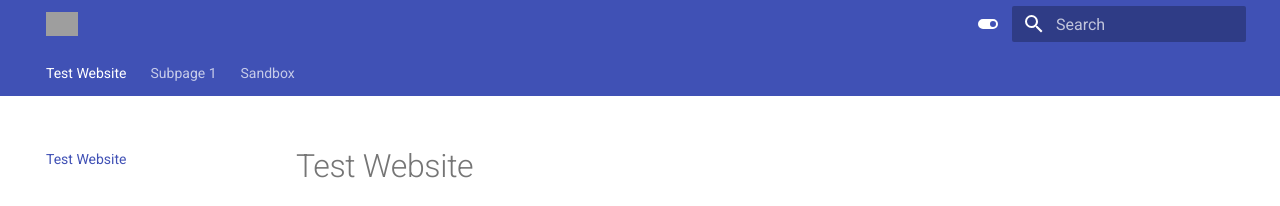
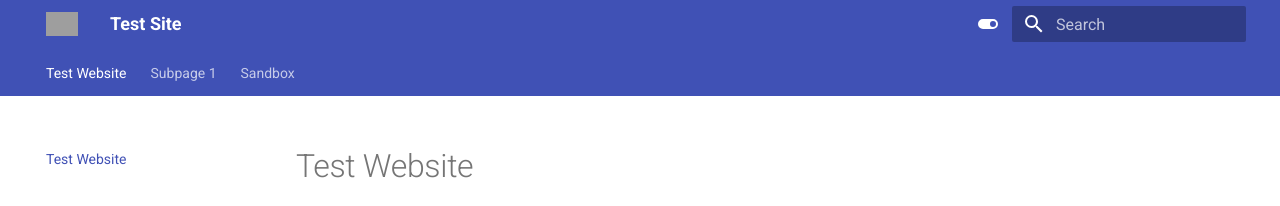
Before and after one commit to jasonandmonte/mkdocs-sandbox, an MkDocs documentation site: the page built from docs/index.md, in a window 1280 px wide. Shown: the top 206 px of the page. Built offline with MkDocs 1.6.1 and Material for MkDocs 9.7.7, drawn with Linux system fonts in a browser that asks for light colours; grey boxes are pictures that could not be loaded.

Commit message:
Update mkdocs.yml

```diff
--- a/mkdocs.yml
+++ b/mkdocs.yml
@@ -1,3 +1,4 @@
+site_name: Test Site
 extra_css:
   - stylesheets/extra.css
 extra_javascript:
```
